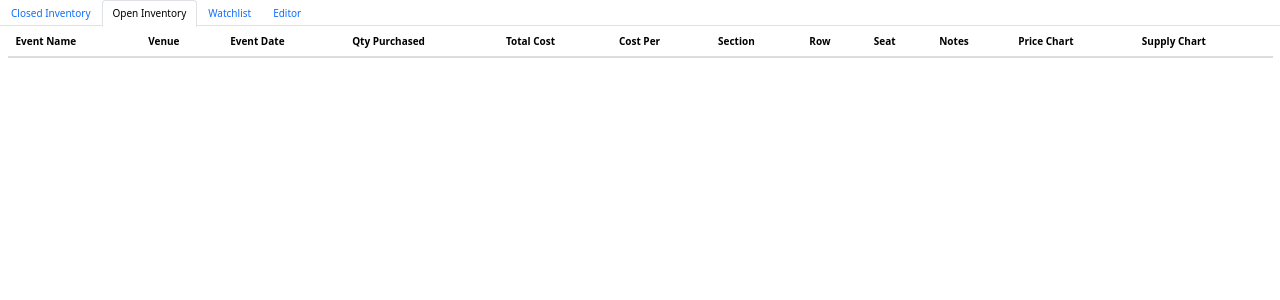
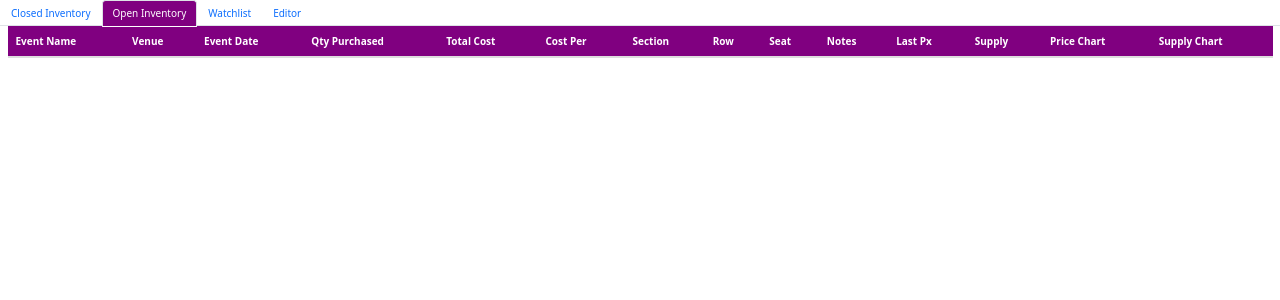
Before and after one commit to ColdCutConnoisseur/TicketTracker, a Flask app: page / in a window 1280 px wide, after a click on "Open Inventory". Shown: the top 300 px of the page. Run offline with Flask 3, Linux system fonts and the light colour scheme; lists and menus that the app fills with data are empty; some libraries are stand-ins or nearby versions.

Commit message:
Mostly formatting changes

```diff
--- a/app.py
+++ b/app.py
@@ -74,6 +74,41 @@ def _jinja2_filter_event_name(name_text):
     capped = " ".join(capped)
     return capped
 
+@app.template_filter('dollarFormat')
+def _jinja2_format_for_dollar_amount(number):
+    if not number:
+        return ''
+
+    else:
+        if number >= 0:
+            return f"${number:.2f}"
+
+        else:
+            return f"-${abs(number):.2f}"
+
+def create_event_last_pricing_supply_mapping(open_event_ids):
+    # TODO: Adjust for retrieval of first two records (this will help keep track of day-to-day upticks / downticks)
+    mapping = {}
+
+    for match_id in open_event_ids:
+
+        pds = PriceDatapoint.query.filter(PriceDatapoint.event_id==match_id).order_by(
+                                 PriceDatapoint.observation_timestamp.desc()).limit(2).all()
+
+        if pds:
+            pd_today, pd_yesterday = pds
+            price_uptick = pd_today.price > pd_yesterday.price
+            supply_uptick = pd_today.section_inventory_count > pd_yesterday.section_inventory_count
+
+            price_supply_data = [pd_today.price, pd_today.section_inventory_count, price_uptick, supply_uptick]
+
+        else:
+            price_supply_data = [None, None, None, None]
+
+        mapping[match_id] = price_supply_data
+
+    return mapping
+
 
 @app.route('/')
 def index():
@@ -96,11 +131,16 @@ def index():
     # Try as dict for javascript charting / sorting
     open_event_dps = {dp.observation_id : [dp.event_id, dp.price, dp.observation_timestamp, dp.section_inventory_count] for dp in open_event_dps}
 
-    open_headers = ["Event Name", "Venue", "Event Date", "Qty Purchased", "Total Cost", "Cost Per", "Section", "Row", "Seat", "Notes", "Price Chart", "Supply Chart"]
+    # Get Last Price & Supply Observations
+    price_supply_mapping = create_event_last_pricing_supply_mapping(open_event_ids)
+
+    open_headers = ["Event Name", "Venue", "Event Date", "Qty Purchased", "Total Cost", "Cost Per", "Section", "Row", "Seat", "Notes", "Last Px", "Supply", "Price Chart", "Supply Chart"]
+
     return render_template('new_index.html',
                            closed_headers=closed_headers,
                            closed_inventory=closed_inventory,
                            open_headers=open_headers,
                            open_inventory=open_inventory,
                            open_event_ids=open_event_ids,
-                           open_event_dps=open_event_dps)
+                           open_event_dps=open_event_dps,
+                           price_supply_mapping=price_supply_mapping)
--- a/fetch_prices.py
+++ b/fetch_prices.py
@@ -129,7 +129,7 @@ def fetch_event_pricing_data(driver, event_data_chunk, wait, pricing_method):
     print(f"Found {listings_count} individual listings.")
 
     # Get number of tickets available per listing
-    raw_quantities = [listing.find_element(By.XPATH, "./div[1]/select/option").get_attribute("value") for listing in listing elements]
+    raw_quantities = [listing.find_element(By.XPATH, "./div[1]/select/option").get_attribute("value") for listing in listing_elements]
     quantities_as_int = [int(q) for q in raw_quantities]
     section_supply = sum(quantities_as_int)
 
--- a/static/css/index.css
+++ b/static/css/index.css
@@ -4,13 +4,44 @@
 
 
 
-h3 {
+h3{
     color: black;
     background-color: yellow;
 }
 
 
-table tr:nth-child(even) td{
-    background-color: #eda982;
-    color: green;
+tbody tr:nth-child(even) td{
+    background-color: #f7e2d5;
+    color: rgb(56, 45, 38);
 }
+
+tbody tr:nth-child(even) th{
+    background-color: #f7e2d5;
+    color: rgb(56, 45, 38);
+}
+
+#open-inventory-tab.active {
+    background-color: purple;
+    color: white;
+}
+
+#open-inventory-table-container thead th {
+    background-color: purple;
+    color: white;
+}
+
+#open-inventory-table-container tbody td {
+    padding-top: 15px;
+    padding-bottom: 15px;
+    font-size: tiny;
+    vertical-align: middle;
+    font-family:Arial, Helvetica, sans-serif;       /*'Segoe UI', Tahoma, Geneva, Verdana, sans-serif;*/
+}
+
+#open-inventory-table-container tbody th {
+    padding-top: 15px;
+    padding-bottom: 15px;
+    font-size: small;
+    vertical-align: middle;
+    font-family: Arial, Helvetica, sans-serif;
+}
--- a/templates/new_index.html
+++ b/templates/new_index.html
@@ -11,7 +11,7 @@
 {% block styles %}
 {{ super() }}
 <link href="https://cdn.jsdelivr.net/npm/bootstrap@5.3.3/dist/css/bootstrap.min.css" rel="stylesheet" integrity="sha384-QWTKZyjpPEjISv5WaRU9OFeRpok6YctnYmDr5pNlyT2bRjXh0JMhjY6hW+ALEwIH" crossorigin="anonymous">
-<link rel="stylesheet" type="text/css" href="{{ url_for('static', filename='styles/index.css') }}">
+<link rel="stylesheet" type="text/css" href="{{ url_for('static', filename='css/index.css') }}">
 {% endblock %}
 
 {% block content %}
@@ -78,11 +78,11 @@
 
     <div class="container-fluid" id="open-inventory-table-container">
       <!--<h2 id="open-inventory-label">Open Inventory</h2>-->
-      <table class="table">
+      <table class="table" id="open-inventory-table">
         <thead>
           <tr>
             {% for header in open_headers %}
-              <th scope="col">{{ header }}</th>
+              <th class="header-item" scope="col">{{ header }}</th>
             {% endfor %}
           </tr>
         </thead>
@@ -94,19 +94,32 @@
 
         <tbody>
           {% for c_inv in open_inventory %}
+
+            {% set supply = price_supply_mapping[c_inv.event_id][1] %}
+            {% set priceUptick = price_supply_mapping[c_inv.event_id][2] %}
+            {% set supplyUptick = price_supply_mapping[c_inv.event_id][3] %}
+
             <tr>
-              <th role="row">{{ c_inv.event_name }}</th>
+              <th role="row">{{ c_inv.event_name | formatEventName }}</th>
               <td>{{ c_inv.venue }}</td>
               <td>{{ c_inv.event_date.strftime('%Y-%m-%d') }}</td>
               <td>{{ '{0:0.2f}'.format(c_inv.qty_purchased) }}</td>
               <td>{{ '${0:0.2f}'.format(c_inv.total_cost) }}</td>
-              <td>{{ '${0:0.2f}'.format(c_inv.cost_per) }}</td>
+              <td>
+                <strong>{{ '${0:0.2f}'.format(c_inv.cost_per) }}</strong>
+              </td>
               <td>{{ c_inv.section }}</td>
               <td>{{ c_inv.row }}</td>
               <td>{{ c_inv.seat }}</td>
-              <td>{{ c_inv.notes }}</td>
-              <!--<td>{{ c_inv.manual_price_track }}</td>
-              <td>{{ c_inv.check_price_url }}</td>-->
+              <td>{{ c_inv.notes if c_inv.notes }}</td>
+
+              {% if priceUptick %}
+                <td style="color: green;">{{ price_supply_mapping[c_inv.event_id][0] | dollarFormat }}</td> <!--Price-->
+              {% else %}
+                <td style="color: red;">{{ price_supply_mapping[c_inv.event_id][0] | dollarFormat }}</td> <!--Price-->
+              {% endif %}
+
+              <td>{{ supply if supply }}</td> <!--Supply-->
               <td>
                 <button class="btn btn-primary" onclick="showPriceChart({{ c_inv.event_id }}, this);">Show Price Chart</button>
                 <div style="height: 400px; width: 600px; display: none;" id="priceChartParent-{{ c_inv.event_id }}">
@@ -114,7 +127,8 @@
                 </div>
               </td>
               <td>
-                <div style="height: 400px; width: 600px;">
+                <button class="btn btn-secondary" onclick="showSupplyChart({{ c_inv.event_id }}, this);">Show Supply Chart</button>
+                <div style="height: 400px; width: 600px; display: none;" id="supplyChartParent-{{ c_inv.event_id }}">
                   <canvas id="supplyChart-{{ c_inv.event_id }}"></canvas>
                 </div>
               </td>
@@ -310,6 +324,7 @@
 </script>
 
 <script>
+  // Functionality for showing and hiding price and supply charts
   function showPriceChart(index, buttonElement) {
     const chartId = "priceChartParent-" + index;
     const chartParentElement = document.getElementById(chartId);
@@ -322,6 +337,21 @@
     else {
         chartParentElement.style.display = 'none';
         buttonElement.innerText = "Show Price Chart";
+    }
+  }
+
+  function showSupplyChart(index, buttonElement) {
+    const chartId = "supplyChartParent-" + index;
+    const chartParentElement = document.getElementById(chartId);
+
+    // If hidden, show & change button text
+    if (chartParentElement.style.display == 'none') {
+        chartParentElement.style.display = 'block';
+        buttonElement.innerText = "Hide Supply Chart";
+    }
+    else {
+        chartParentElement.style.display = 'none';
+        buttonElement.innerText = "Show Supply Chart";
     }
   }
 </script>
```
